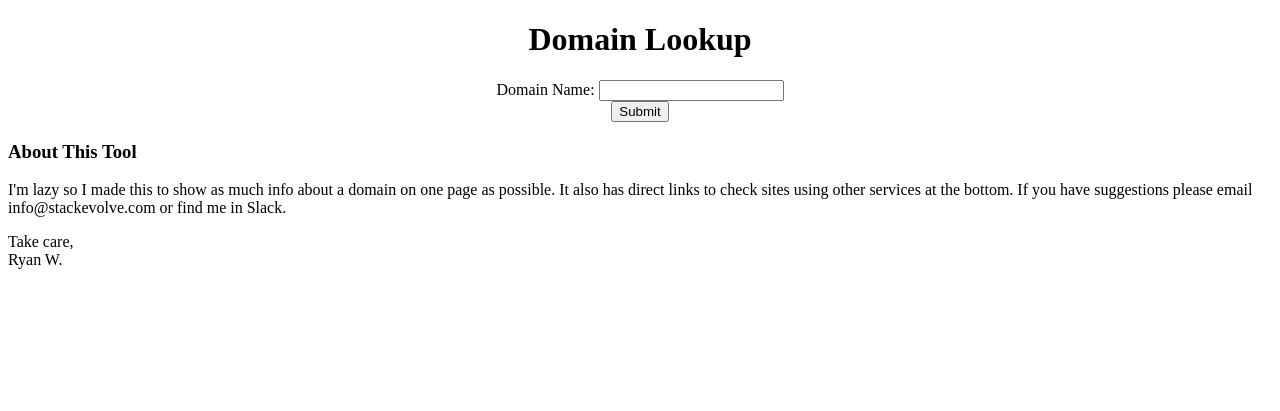
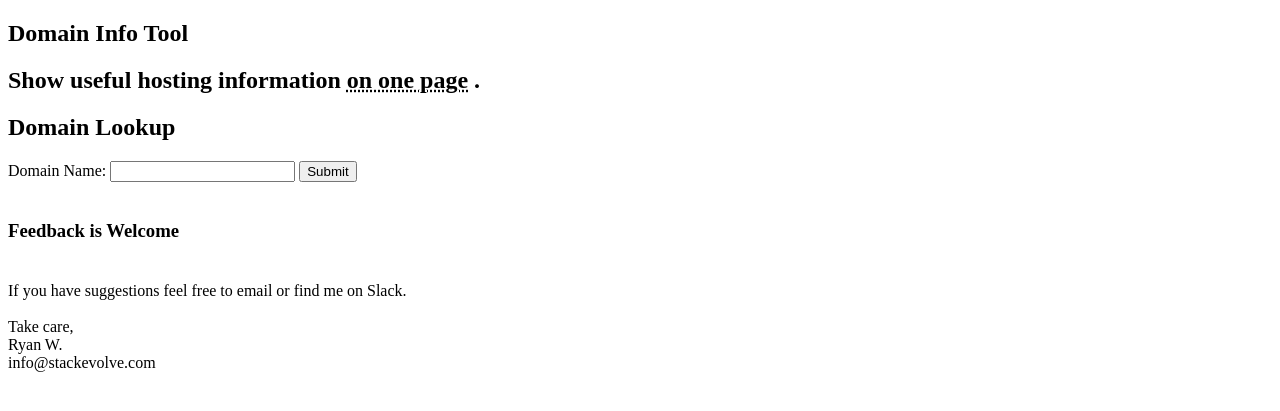
Before and after one commit to intelshoe/DomainCheck, a PHP site: page / in a window 1280 px wide. Shown: the top 411 px of the page. Run offline with PHP 8.4, Linux system fonts and the light colour scheme; some libraries are stand-ins or nearby versions.

Commit message:
add style and reformated

```diff
--- a/index.php
+++ b/index.php
@@ -1,23 +1,51 @@
 <!DOCTYPE html>
-<html>
+<html lang="en">
 <head>
-<title>Domain Info</title>
+	<meta charset="utf-8">
+	<title>Domain Info Tool</title>
+
+	<link rel="stylesheet" media="screen" href="styles.css">
+
+	<meta name="viewport" content="width=device-width, initial-scale=1.0">
+	<meta name="author" content="Ryan Willis">
+	<meta name="description" content="Domain information related to hosting and performance.">
+
+	<script src="https://use.typekit.net/vzq4ipz.js"></script>
+	<script>try{Typekit.load();}catch(e){}</script>
+
+	<!--[if lt IE 9]>
+	<script src="script/html5shiv.js"></script>
+	<![endif]-->
 </head>
-<body>
 
-<!-- Domains Search box and submit button -->
-<div style="text-align: center;"><h1>Domain Lookup</h1>
-<form action="domains.php" method="get">
-Domain Name: <input type="text" name="domain_name"><br>
-<input type="submit">
-</form>
-</div>
+<body id="css-zen-garden">
+<div class="page-wrapper">
 
-<h3>About This Tool</h3>
-<p>I'm lazy so I made this to show as much info about a domain on one page as possible.  It also has direct links to check sites using other services at the bottom.  If you have suggestions please email info@stackevolve.com or find me in Slack.</p>
-<p>Take care,</br>
-Ryan W.</p>
+	<section class="intro" id="zen-intro">
+		<header role="banner">
+			<h1>Domain Info Tool</h1>
+			<h2>Show useful hosting information <abbr title="Cascading Style Sheets">on one page</abbr> .</h2>
+		</header>
 
+		<div class="summary" id="zen-summary" role="article">
+			<!-- Domains Search box and submit button -->
+			<h1>Domain Lookup</h1>
+			<form action="domains.php" method="get">
+			Domain Name: <input type="text" name="domain_name">
+			<input type="submit" value="Submit">
+			</form>
+		</div>
+
+	</section>
+	<div style="margin-top:5.5em;" class="main supporting" id="zen-supporting" role="main">
+		<div class="explanation" id="zen-explanation" role="article">
+			<h3 style="margin-top:-50px;">Feedback is Welcome</h3>
+			<p style="margin-top:40px; margin-bottom:50px;" >If you have suggestions feel free to email or find me on Slack.<br><br>
+			Take care,<br>
+			Ryan W.<br>
+			info@stackevolve.com</p>
+		</div>
+		</div>
 
 </body>
 </html>
```
